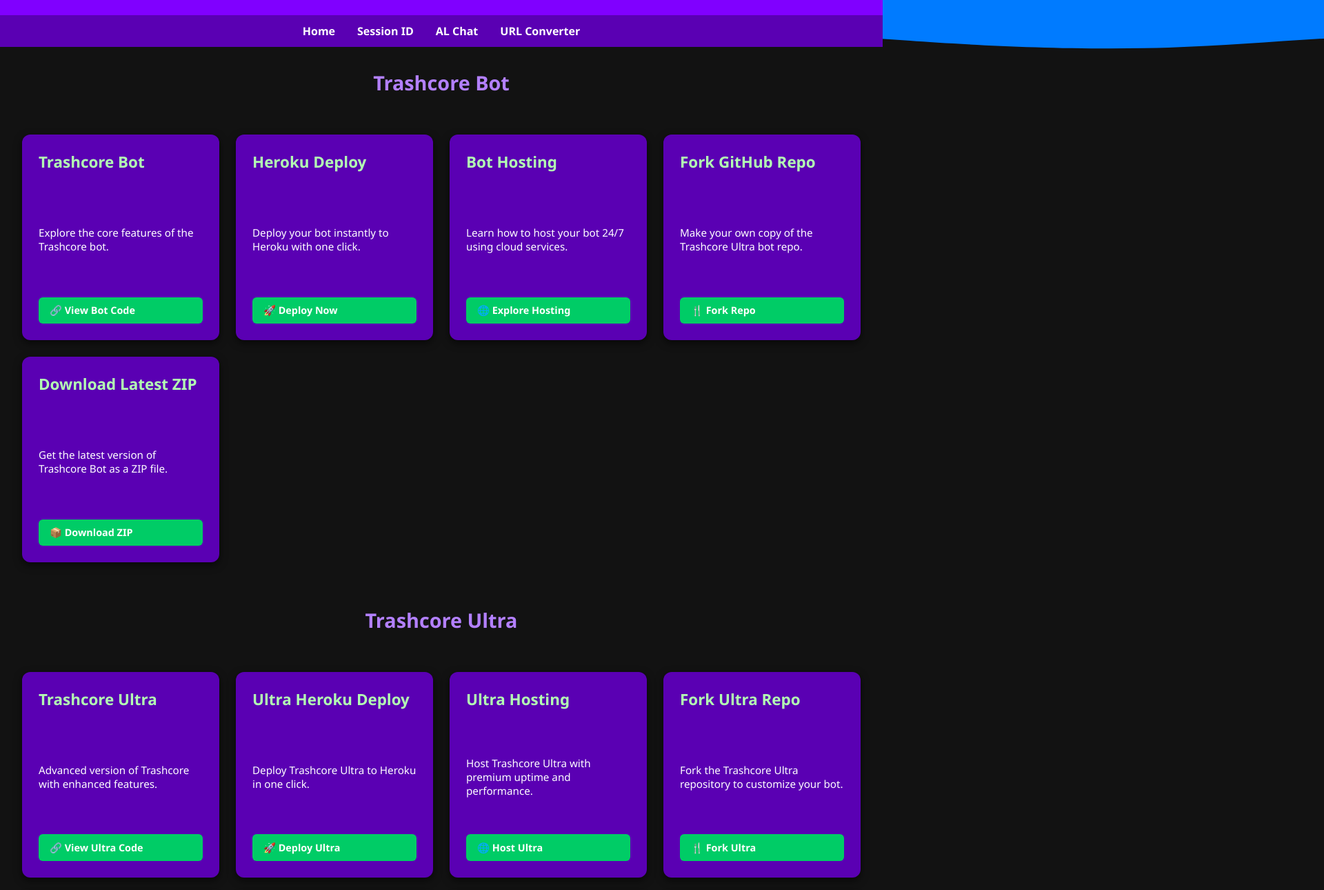
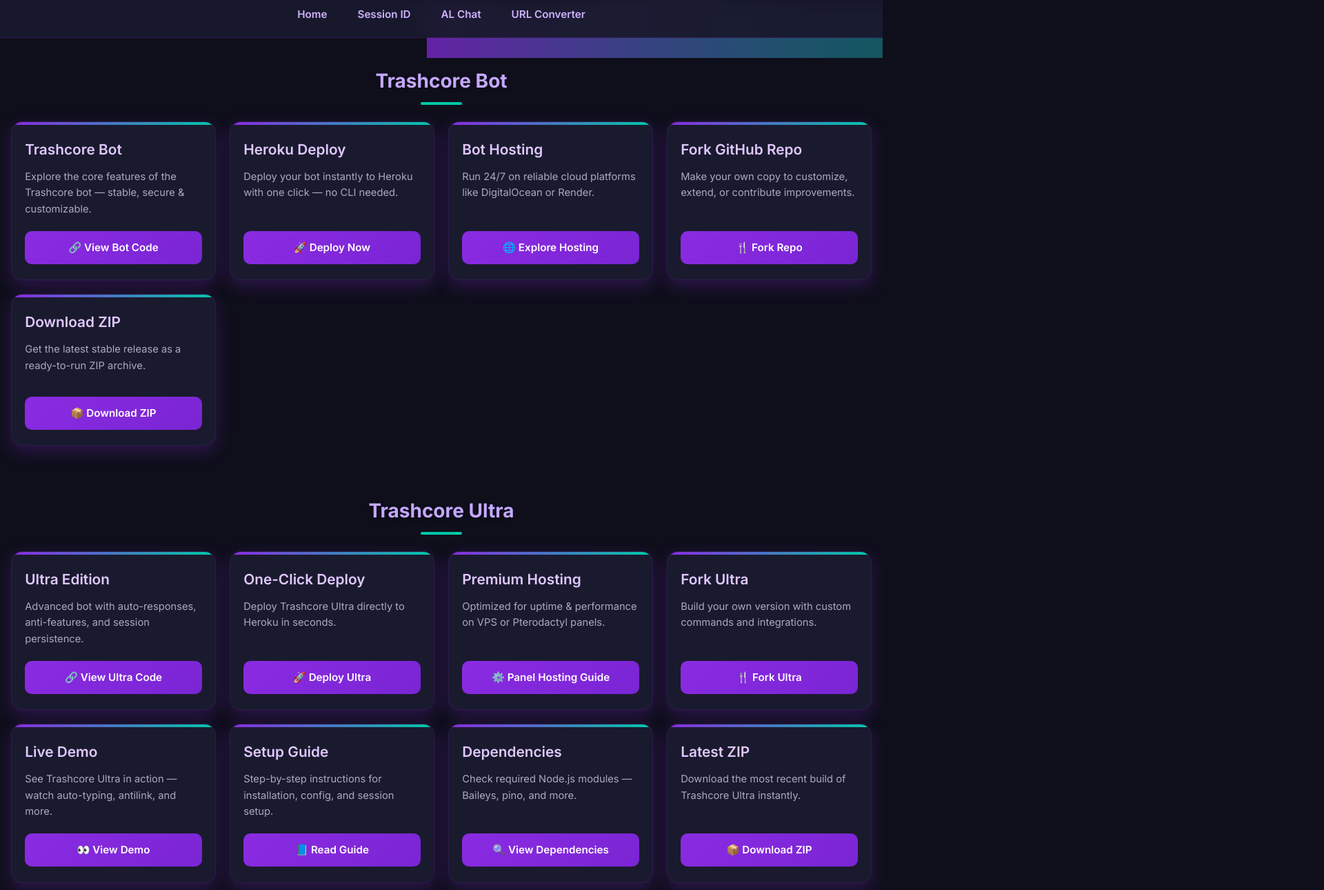
Before and after one commit to trashcore-dev/mainweb, a plain HTML site: page bots.html in a window 1280 px wide. Shown: the part 96-1386 px from the top of the page at 69% size, 1920 px wide, since content can reach past the window. Drawn offline with Linux system fonts and the light colour scheme.

Commit message:
Update bots.html

```diff
--- a/bots.html
+++ b/bots.html
@@ -2,52 +2,93 @@
 <html lang="en">
 <head>
   <meta charset="UTF-8" />
+  <meta name="viewport" content="width=device-width, initial-scale=1.0" />
   <title>Trashcore Bot Module</title>
+  <link rel="preconnect" href="https://fonts.googleapis.com">
+  <link rel="preconnect" href="https://fonts.gstatic.com" crossorigin>
+  <link href="https://fonts.googleapis.com/css2?family=Inter:wght@300;400;500;600;700&display=swap" rel="stylesheet">
   <style>
+    :root {
+      --primary: #8A2BE2; /* Improved purple */
+      --primary-dark: #6A0DAD;
+      --secondary: #00C9A7;
+      --accent: #FF6B6B;
+      --bg: #0f0f1b;
+      --card-bg: #1a1a2e;
+      --text: #e6e6ff;
+      --text-muted: #a9a9c2;
+      --border-radius: 16px;
+      --shadow: 0 8px 24px rgba(138, 43, 226, 0.25);
+      --transition: all 0.3s ease;
+    }
+
+    * {
+      margin: 0;
+      padding: 0;
+      box-sizing: border-box;
+    }
+
     body {
-      margin: 0;
-      font-family: 'Segoe UI', sans-serif;
-      background-color: #121212;
-      color: #e0e0e0;
-      position: relative;
+      font-family: 'Inter', -apple-system, BlinkMacSystemFont, sans-serif;
+      background: var(--bg);
+      color: var(--text);
+      line-height: 1.6;
       overflow-x: hidden;
     }
 
     header {
-      background-color: #8000ff;
+      background: linear-gradient(135deg, var(--primary), #5d1eb3);
       color: white;
-      padding: 1rem;
+      padding: 1.2rem 1rem;
       text-align: center;
       position: relative;
-      z-index: 1;
+      z-index: 10;
+      box-shadow: 0 4px 12px rgba(0,0,0,0.3);
+    }
+
+    header h1 {
+      font-weight: 700;
+      font-size: 1.8rem;
+      letter-spacing: -0.5px;
     }
 
     nav {
-      background-color: #5a00b3;
+      background: rgba(26, 26, 46, 0.95);
+      backdrop-filter: blur(10px);
       display: flex;
+      flex-wrap: wrap;
       justify-content: center;
-      gap: 2rem;
-      padding: 0.75rem;
-      position: relative;
-      z-index: 1;
+      gap: 0.75rem;
+      padding: 0.8rem 0.5rem;
+      position: sticky;
+      top: 0;
+      z-index: 9;
+      border-bottom: 1px solid rgba(138, 43, 226, 0.2);
     }
 
     nav a {
+      color: #d0b3ff;
+      text-decoration: none;
+      font-weight: 600;
+      font-size: 0.95rem;
+      padding: 0.5rem 1rem;
+      border-radius: 30px;
+      transition: var(--transition);
+      white-space: nowrap;
+    }
+
+    nav a:hover, nav a:focus {
+      background: rgba(138, 43, 226, 0.2);
       color: white;
       text-decoration: none;
-      font-weight: bold;
-    }
-
-    nav a:hover {
-      text-decoration: underline;
     }
 
     .wave-container {
       position: absolute;
       top: 0;
       left: 0;
-      width: 200%;
-      height: 300px;
+      width: 100%;
+      height: 180px;
       overflow: hidden;
       z-index: 0;
     }
@@ -55,86 +96,191 @@
     .wave {
       width: 200%;
       height: 100%;
-      animation: waveMove 20s linear infinite;
+      animation: waveMove 25s linear infinite;
     }
 
     @keyframes waveMove {
-      0% {
-        transform: translateX(0);
-      }
-      100% {
-        transform: translateX(-50%);
-      }
+      0% { transform: translateX(0); }
+      100% { transform: translateX(-50%); }
     }
 
     .section-title {
       text-align: center;
-      font-size: 1.8rem;
-      margin-top: 2rem;
-      color: #b380ff;
+      font-size: 1.75rem;
+      margin: 2.5rem 1rem 1.5rem;
+      color: #c5a8ff;
+      font-weight: 700;
       position: relative;
       z-index: 1;
+      text-shadow: 0 2px 6px rgba(0,0,0,0.3);
+    }
+
+    .section-title::after {
+      content: '';
+      display: block;
+      width: 60px;
+      height: 4px;
+      background: var(--secondary);
+      margin: 0.5rem auto;
+      border-radius: 2px;
     }
 
     .card-container {
       display: grid;
-      grid-template-columns: repeat(auto-fit, minmax(250px, 1fr));
-      gap: 1.5rem;
-      padding: 2rem;
+      grid-template-columns: repeat(auto-fill, minmax(260px, 1fr));
+      gap: 1.25rem;
+      padding: 0 1rem 2rem;
       position: relative;
       z-index: 1;
     }
 
     .card {
-      background-color: #5a00b3;
-      color: white;
-      border-radius: 12px;
-      padding: 1.5rem;
-      height: 250px;
+      background: var(--card-bg);
+      color: var(--text);
+      border-radius: var(--border-radius);
+      padding: 1.4rem 1.2rem;
       display: flex;
       flex-direction: column;
       justify-content: space-between;
-      box-shadow: 0 4px 12px rgba(0, 0, 0, 0.6);
-      transition: transform 0.2s ease;
+      box-shadow: var(--shadow);
+      transition: var(--transition);
+      border: 1px solid rgba(138, 43, 226, 0.15);
+      position: relative;
+      overflow: hidden;
+      min-height: 220px;
+    }
+
+    .card::before {
+      content: '';
+      position: absolute;
+      top: 0;
+      left: 0;
+      width: 100%;
+      height: 4px;
+      background: linear-gradient(90deg, var(--primary), var(--secondary));
     }
 
     .card:hover {
-      transform: translateY(-5px);
+      transform: translateY(-6px);
+      box-shadow: 0 12px 30px rgba(138, 43, 226, 0.35);
+      border-color: rgba(138, 43, 226, 0.4);
     }
 
     .card h3 {
-      margin-top: 0;
-      font-size: 1.4rem;
-      color: #b3ffb3;
+      font-size: 1.3rem;
+      font-weight: 600;
+      margin: 0 0 0.75rem;
+      color: #e0c8ff;
     }
 
     .card p {
-      margin: 0.5rem 0 1rem;
-      font-size: 0.95rem;
+      font-size: 0.92rem;
+      color: var(--text-muted);
+      margin-bottom: 1.2rem;
+      flex: 1;
     }
 
     .card a {
-      display: inline-block;
-      background-color: #00cc66;
+      display: inline-flex;
+      align-items: center;
+      justify-content: center;
+      gap: 6px;
+      background: linear-gradient(135deg, var(--primary), #7a25d4);
       color: white;
-      padding: 0.6rem 1rem;
-      border-radius: 6px;
+      padding: 0.75rem 1.1rem;
+      border-radius: 10px;
       text-decoration: none;
-      font-weight: bold;
-      font-size: 0.9rem;
-      transition: background-color 0.2s ease;
+      font-weight: 600;
+      font-size: 0.95rem;
+      transition: var(--transition);
+      border: none;
+      outline: none;
     }
 
     .card a:hover {
-      background-color: #00e673;
+      background: linear-gradient(135deg, #7a25d4, var(--primary-dark));
+      transform: scale(1.03);
+      box-shadow: 0 4px 12px rgba(138, 43, 226, 0.4);
+    }
+
+    .card a:active {
+      transform: scale(0.98);
+    }
+
+    /* Mobile tweaks */
+    @media (max-width: 768px) {
+      .section-title {
+        font-size: 1.5rem;
+        margin-top: 2rem;
+      }
+
+      .card-container {
+        grid-template-columns: 1fr;
+        padding: 0 16px 24px;
+      }
+
+      .card {
+        min-height: 200px;
+        padding: 1.3rem;
+      }
+
+      nav {
+        gap: 0.4rem;
+        padding: 0.7rem 0.3rem;
+      }
+
+      nav a {
+        font-size: 0.88rem;
+        padding: 0.45rem 0.8rem;
+      }
+
+      .wave-container {
+        height: 140px;
+      }
+    }
+
+    @media (max-width: 480px) {
+      header h1 {
+        font-size: 1.5rem;
+      }
+
+      .card h3 {
+        font-size: 1.15rem;
+      }
+
+      .card p {
+        font-size: 0.88rem;
+      }
+
+      .card a {
+        font-size: 0.9rem;
+        padding: 0.65rem 1rem;
+      }
+    }
+
+    /* Smooth scroll */
+    html {
+      scroll-behavior: smooth;
+    }
+
+    /* Focus styles for accessibility */
+    a:focus, button:focus {
+      outline: 2px solid var(--secondary);
+      outline-offset: 2px;
     }
   </style>
 </head>
 <body>
   <div class="wave-container">
     <svg class="wave" viewBox="0 0 1440 320" xmlns="http://www.w3.org/2000/svg">
-      <path fill="#007BFF" fill-opacity="1"
-        d="M0,160L80,165.3C160,171,320,181,480,176C640,171,800,149,960,160C1120,171,1280,213,1360,234.7L1440,256L1440,0L1360,0C1280,0,1120,0,960,0C800,0,640,0,480,0C320,0,160,0,80,0L0,0Z">
+      <defs>
+        <linearGradient id="grad1" x1="0%" y1="0%" x2="100%" y2="0%">
+          <stop offset="0%" style="stop-color:#8A2BE2;stop-opacity:0.7" />
+          <stop offset="100%" style="stop-color:#00C9A7;stop-opacity:0.4" />
+        </linearGradient>
+      </defs>
+      <path fill="url(#grad1)"
+        d="M0,160L48,170.7C96,181,192,203,288,197.3C384,192,480,160,576,154.7C672,149,768,171,864,186.7C960,203,1056,213,1152,202.7C1248,192,1344,160,1392,144L1440,128L1440,320L1392,320C1344,320,1248,320,1152,320C1056,320,960,320,864,320C768,320,672,320,576,320C480,320,384,320,288,320C192,320,96,320,48,320L0,320Z">
       </path>
     </svg>
   </div>
@@ -155,72 +301,72 @@
     <div class="card-container">
       <div class="card">
         <h3>Trashcore Bot</h3>
-        <p>Explore the core features of the Trashcore bot.</p>
-        <a href="https://github.com/Tennor-modz/trashcore-ultra" target="_blank">🔗 View Bot Code</a>
+        <p>Explore the core features of the Trashcore bot — stable, secure & customizable.</p>
+        <a href="https://github.com/Tennor-modz/trashcore-ultra" target="_blank" rel="noopener">🔗 View Bot Code</a>
       </div>
       <div class="card">
         <h3>Heroku Deploy</h3>
-        <p>Deploy your bot instantly to Heroku with one click.</p>
-        <a href="https://heroku.com/deploy" target="_blank">🚀 Deploy Now</a>
+        <p>Deploy your bot instantly to Heroku with one click — no CLI needed.</p>
+        <a href="https://heroku.com/deploy" target="_blank" rel="noopener">🚀 Deploy Now</a>
       </div>
       <div class="card">
         <h3>Bot Hosting</h3>
-        <p>Learn how to host your bot 24/7 using cloud services.</p>
-        <a href="https://www.digitalocean.com/products/app-platform/" target="_blank">🌐 Explore Hosting</a>
+        <p>Run 24/7 on reliable cloud platforms like DigitalOcean or Render.</p>
+        <a href="https://www.digitalocean.com/products/app-platform/" target="_blank" rel="noopener">🌐 Explore Hosting</a>
       </div>
       <div class="card">
         <h3>Fork GitHub Repo</h3>
-        <p>Make your own copy of the Trashcore Ultra bot repo.</p>
-        <a href="https://github.com/Tennor-modz/trashcore-ultra/fork" target="_blank">🍴 Fork Repo</a>
+        <p>Make your own copy to customize, extend, or contribute improvements.</p>
+        <a href="https://github.com/Tennor-modz/trashcore-ultra/fork" target="_blank" rel="noopener">🍴 Fork Repo</a>
       </div>
       <div class="card">
-        <h3>Download Latest ZIP</h3>
-        <p>Get the latest version of Trashcore Bot as a ZIP file.</p>
-        <a href="https://github.com/Tennor-modz/trashcore-ultra/archive/refs/heads/main.zip" target="_blank">📦 Download ZIP</a>
+        <h3>Download ZIP</h3>
+        <p>Get the latest stable release as a ready-to-run ZIP archive.</p>
+        <a href="https://github.com/Tennor-modz/trashcore-ultra/archive/refs/heads/main.zip" target="_blank" rel="noopener">📦 Download ZIP</a>
       </div>
     </div>
 
     <h2 class="section-title">Trashcore Ultra</h2>
     <div class="card-container">
       <div class="card">
-        <h3>Trashcore Ultra</h3>
-        <p>Advanced version of Trashcore with enhanced features.</p>
-        <a href="https://github.com/Tennor-modz/trashcore-ultra" target="_blank">🔗 View Ultra Code</a>
+        <h3>Ultra Edition</h3>
+        <p>Advanced bot with auto-responses, anti-features, and session persistence.</p>
+        <a href="https://github.com/Tennor-modz/trashcore-ultra" target="_blank" rel="noopener">🔗 View Ultra Code</a>
       </div>
       <div class="card">
-        <h3>Ultra Heroku Deploy</h3>
-        <p>Deploy Trashcore Ultra to Heroku in one click.</p>
-        <a href="https://heroku.com/deploy" target="_blank">🚀 Deploy Ultra</a>
+        <h3>One-Click Deploy</h3>
+        <p>Deploy Trashcore Ultra directly to Heroku in seconds.</p>
+        <a href="https://heroku.com/deploy" target="_blank" rel="noopener">🚀 Deploy Ultra</a>
       </div>
       <div class="card">
-        <h3>Ultra Hosting</h3>
-        <p>Host Trashcore Ultra with premium uptime and performance.</p>
-        <a href="https://www.digitalocean.com/products/app-platform/" target="_blank">🌐 Host Ultra</a>
+        <h3>Premium Hosting</h3>
+        <p>Optimized for uptime & performance on VPS or Pterodactyl panels.</p>
+        <a href="https://pterodactyl.io/" target="_blank" rel="noopener">⚙️ Panel Hosting Guide</a>
       </div>
       <div class="card">
-        <h3>Fork Ultra Repo</h3>
-        <p>Fork the Trashcore Ultra repository to customize your bot.</p>
-        <a href="https://github.com/Tennor-modz/trashcore-ultra/fork" target="_blank">🍴 Fork Ultra</a>
+        <h3>Fork Ultra</h3>
+        <p>Build your own version with custom commands and integrations.</p>
+        <a href="https://github.com/Tennor-modz/trashcore-ultra/fork" target="_blank" rel="noopener">🍴 Fork Ultra</a>
       </div>
       <div class="card">
-        <h3>Live Preview</h3>
-        <p>See Trashcore Ultra in action before deploying.</p>
-        <a href="https://github.com/Tennor-modz/trashcore-ultra#demo" target="_blank">👀 View Demo</a>
+        <h3>Live Demo</h3>
+        <p>See Trashcore Ultra in action — watch auto-typing, antilink, and more.</p>
+        <a href="https://github.com/Tennor-modz/trashcore-ultra#demo" target="_blank" rel="noopener">👀 View Demo</a>
       </div>
       <div class="card">
         <h3>Setup Guide</h3>
-        <p>Step-by-step instructions to install and configure Trashcore Ultra.</p>
-        <a href="https://github.com/Tennor-modz/trashcore-ultra#installation" target="_blank">📘 Read Guide</a>
+        <p>Step-by-step instructions for installation, config, and session setup.</p>
+        <a href="https://github.com/Tennor-modz/trashcore-ultra#installation" target="_blank" rel="noopener">📘 Read Guide</a>
       </div>
       <div class="card">
         <h3>Dependencies</h3>
-        <p>Check what libraries and tools are needed to run the bot.</p>
-        <a href="https://github.com/Tennor-modz/trashcore-ultra/blob/main/package.json" target="_blank">🔍 View Dependencies</a>
+        <p>Check required Node.js modules — Baileys, pino, and more.</p>
+        <a href="https://github.com/Tennor-modz/trashcore-ultra/blob/main/package.json" target="_blank" rel="noopener">🔍 View Dependencies</a>
       </div>
       <div class="card">
-        <h3>Download Latest ZIP</h3>
-        <p>Download the latest version of Trashcore Ultra as a ZIP file.</p>
-        <a href="https://github.com/Tennor-modz/trashcore-ultra/archive/refs/heads/main.zip" target="_blank">📦 Download ZIP</a>
+        <h3>Latest ZIP</h3>
+        <p>Download the most recent build of Trashcore Ultra instantly.</p>
+        <a href="https://github.com/Tennor-modz/trashcore-ultra/archive/refs/heads/main.zip" target="_blank" rel="noopener">📦 Download ZIP</a>
       </div>
     </div>
   </main>
```
